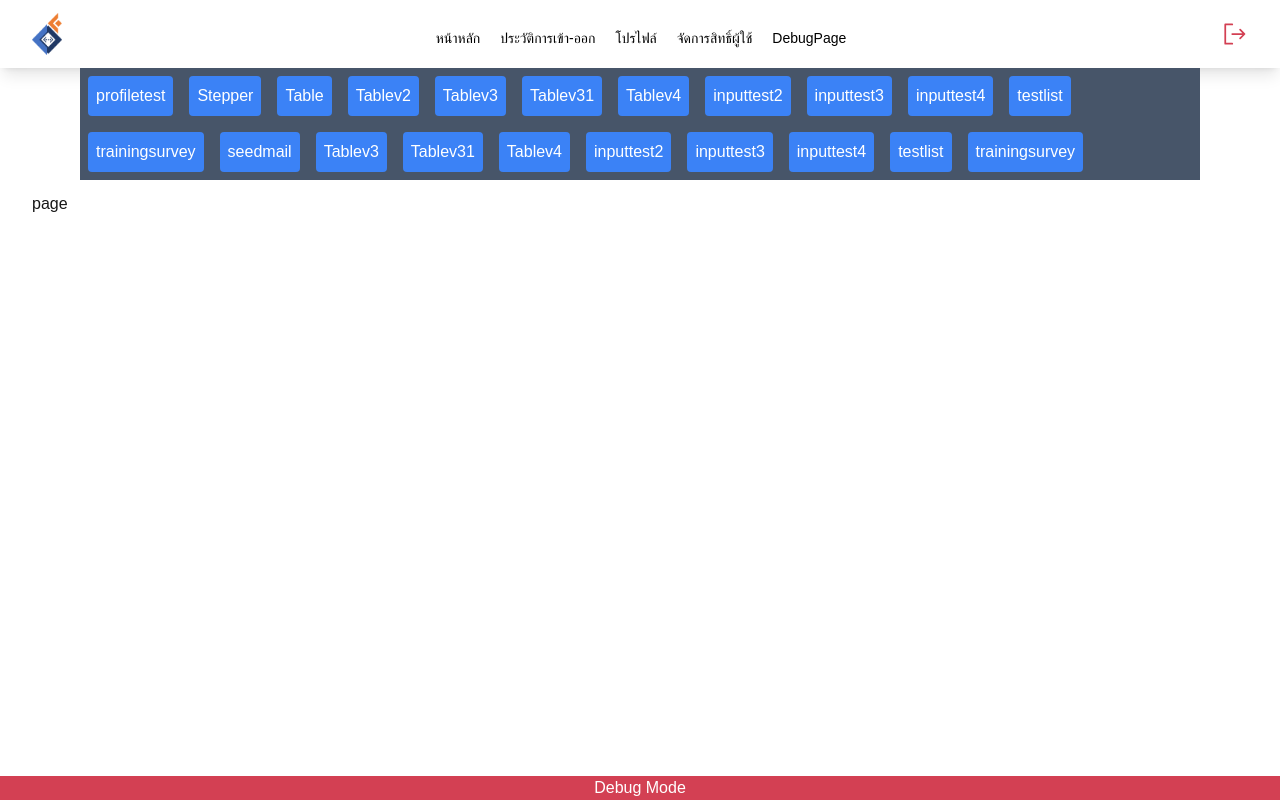
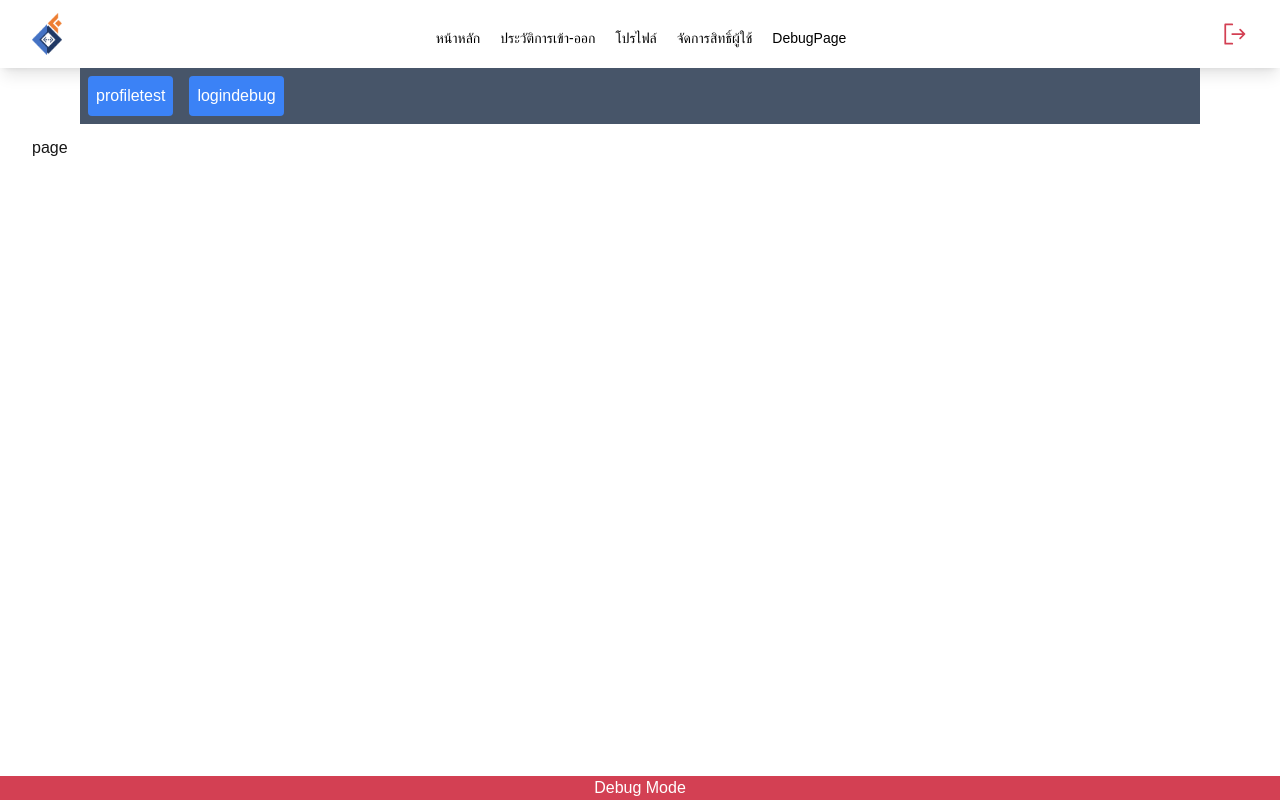
Before and after one commit to big7983/iot-smartsystems, a Next.js app: page /realtime in a window 1280 px wide. Built offline with nearby package versions, Linux system fonts and the light colour scheme.

Commit message:
ProductionV0.1 connect to api
- เชื่อมต่อเข้ากับ API
- สร้าง Debug เพจ ในส่วนของ login เพื่อเชื่อมต่อ
- แก้ไข Docker File

```diff
--- a/package.json
+++ b/package.json
@@ -3,9 +3,9 @@
   "version": "0.2.2",
   "private": true,
   "scripts": {
-    "dev": "next dev",
+    "dev": "next dev -p 4200",
     "build": "next build",
-    "start": "next start",
+    "start": "next start -p 4200",
     "lint": "next lint"
   },
   "dependencies": {
--- /dev/null
+++ b/src/app/(debug)/logindebug/page.tsx
@@ -0,0 +1,81 @@
+"use client";
+
+import { useState } from "react";
+import axios from "axios";
+import { verifyToken } from "@/lib/jwt";
+import { jwtVerify } from "jose";
+
+export default function LoginPage() {
+  const [username, setUsername] = useState("");
+  const [password, setPassword] = useState("");
+  const [jwtToken, setJwtToken] = useState("");
+  const [encode, setEncode] = useState<any>();
+  const secretKey = new TextEncoder().encode(
+    "246cf1eea930796569d31ea89beaad1ae889e5604a7552b24e90ef78bc9e3446"
+  );
+
+  const handleLogin = async () => {
+    try {
+      const response = await axios.post(
+        `${process.env.NEXT_PUBLIC_API_URL}/api/auth/login`,
+        {
+          username,
+          password,
+        }
+      );
+
+      setJwtToken(response.data.access_token);
+      console.log("Jwt : ", response.data.access_token);
+
+      const payload = await verifyToken(response.data.access_token)
+
+      setEncode(payload);
+      console.log("verifyToken : ", payload);
+    } catch (error) {
+      console.error("Login Failed", error);
+      setJwtToken("Login Failed");
+    }
+  };
+
+  return (
+    <div className="flex items-center justify-center min-h-screen bg-gray-100">
+      <div className="bg-white shadow-lg rounded-lg p-6 w-96">
+        <h2 className="text-2xl font-bold text-center text-gray-700">Login</h2>
+        <div className="mt-4">
+          <input
+            type="text"
+            placeholder="Username"
+            value={username}
+            onChange={(e) => setUsername(e.target.value)}
+            className="w-full px-4 py-2 border rounded-md focus:outline-none focus:ring-2 focus:ring-orange-500"
+          />
+        </div>
+        <div className="mt-4">
+          <input
+            type="password"
+            placeholder="Password"
+            value={password}
+            onChange={(e) => setPassword(e.target.value)}
+            className="w-full px-4 py-2 border rounded-md focus:outline-none focus:ring-2 focus:ring-orange-500"
+          />
+        </div>
+        <button
+          onClick={handleLogin}
+          className="w-full mt-4 bg-orange text-white py-2 rounded-md hover:bg-orange-600 transition"
+        >
+          Login
+        </button>
+        {jwtToken && (
+          <div className="mt-4 p-2 bg-gray-200 rounded-md break-all">
+            <strong>JWT Token:</strong> {jwtToken}
+          </div>
+        )}
+        {encode && (
+          <div className="mt-4 p-2 bg-gray-200 rounded-md break-all">
+            <strong>encode :</strong> {JSON.stringify(encode)}
+          </div>
+        )}
+      </div>
+    </div>
+  );
+}
--- a/src/components/Navberdebug/index.tsx
+++ b/src/components/Navberdebug/index.tsx
@@ -7,26 +7,7 @@ import { useState } from "react";
 export default function Nevber() {
   const [pages] = useState([
     { page: "profiletest", route: "/profiletest" },
-    { page: "Stepper", route: "/Demo/Stepper" },
-    { page: "Table", route: "/Demo/Table" },
-    { page: "Tablev2", route: "/Demo/Tablev2" },
-    { page: "Tablev3", route: "/Demo/Tablev3" },
-    { page: "Tablev31", route: "/Demo/Tablev31" },
-    { page: "Tablev4", route: "/Demo/Tablev4" },
-    { page: "inputtest2", route: "/Demo/inputtest2" },
-    { page: "inputtest3", route: "/Demo/inputtest3" },
-    { page: "inputtest4", route: "/Demo/inputtest4" },
-    { page: "testlist", route: "/Demo/testlist" },
-    { page: "trainingsurvey", route: "/trainingsurvey" },
-    { page: "seedmail", route: "/Demo/seedmail" },
-    { page: "Tablev3", route: "/Demo/Tablev3" },
-    { page: "Tablev31", route: "/Demo/Tablev31" },
-    { page: "Tablev4", route: "/Demo/Tablev4" },
-    { page: "inputtest2", route: "/Demo/inputtest2" },
-    { page: "inputtest3", route: "/Demo/inputtest3" },
-    { page: "inputtest4", route: "/Demo/inputtest4" },
-    { page: "testlist", route: "/Demo/testlist" },
-    { page: "trainingsurvey", route: "/trainingsurvey" },
+    { page: "logindebug", route: "/logindebug" },
   ]);
 
   const pathname = usePathname();
--- a/src/lib/jwt.ts
+++ b/src/lib/jwt.ts
@@ -1,9 +1,10 @@
 import { SignJWT, jwtVerify, JWTPayload } from "jose";
-
-const secretKey = new TextEncoder().encode("big7983");
 
 // ✅ สร้าง JWT
 export async function generateToken(payload: JWTPayload) {
+  const secret = process.env.SECRET_KEY;
+  const secretKey = new TextEncoder().encode("246cf1eea930796569d31ea89beaad1ae889e5604a7552b24e90ef78bc9e3446");
+
   return await new SignJWT(payload)
     .setProtectedHeader({ alg: "HS256" })
     .sign(secretKey);
@@ -11,8 +12,11 @@ export async function generateToken(payload: JWTPayload) {
 
 // ✅ ตรวจสอบ JWT
 export async function verifyToken(token: string) {
+  const secret = process.env.SECRET_KEY;
+  const secretKeyen = new TextEncoder().encode("246cf1eea930796569d31ea89beaad1ae889e5604a7552b24e90ef78bc9e3446");
+
   try {
-    const { payload } = await jwtVerify(token, secretKey);
+    const { payload } = await jwtVerify(token, secretKeyen);
     return payload;
   } catch (err) {
     console.error("JWT verification failed:", err);
```
Also changed, not shown: 2 other files (tests, documents, lock files or other folders).
